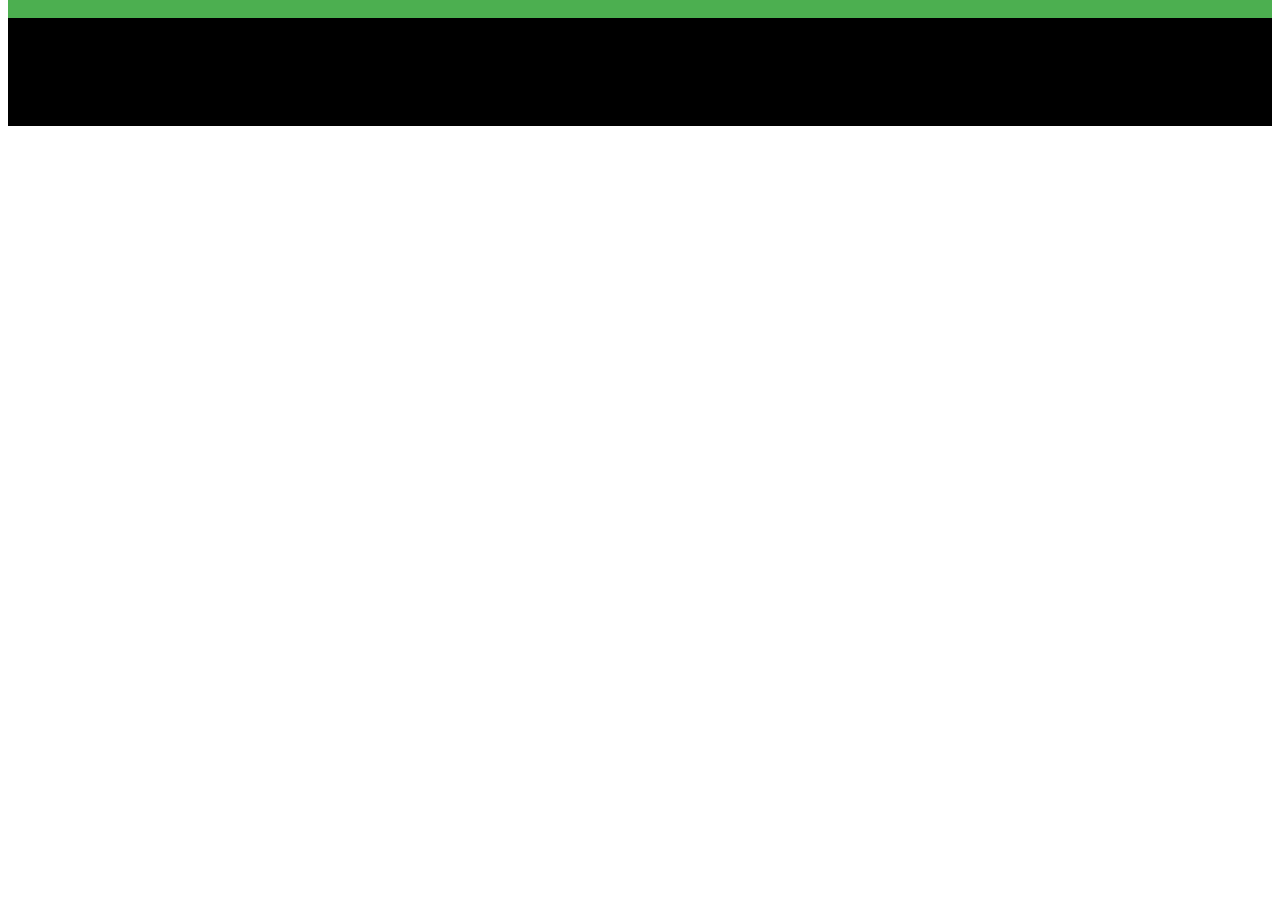
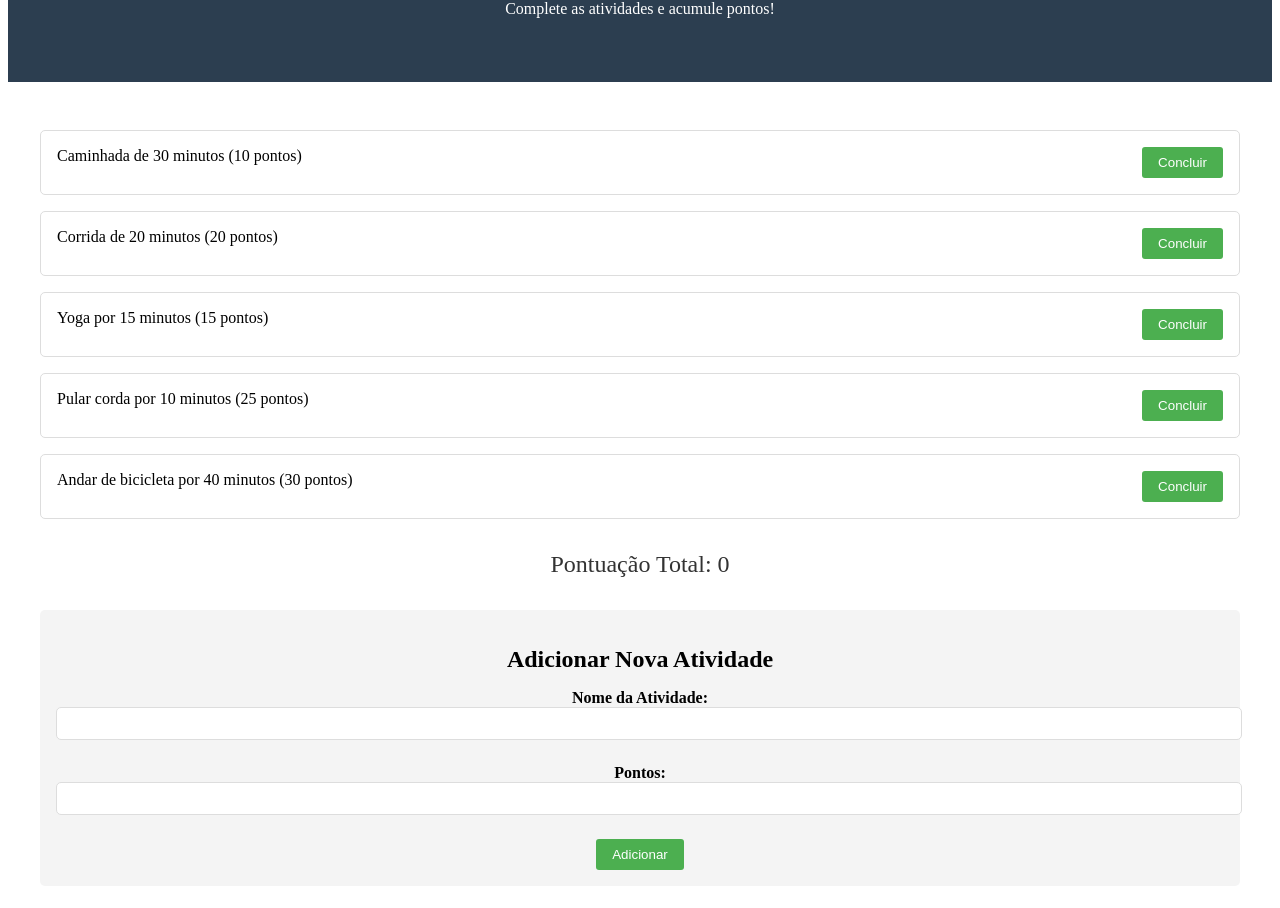
Before and after one commit to Alyssonfst/ProjetoSistemasMultimidia-2024.2, an Angular app in the folder SistemasMultimidia/: page /atividades in a window 1280 px wide. Shown: the part 136-1044 px from the top of the page. Before the commit the page ends 800 px from the top, so only its background shows below. Built offline with nearby package versions, Linux system fonts and the light colour scheme.

Commit message:
Colocando pontuação na nova página

```diff
--- a/SistemasMultimidia/src/app/app.component.css
+++ b/SistemasMultimidia/src/app/app.component.css
@@ -1,85 +1,3 @@
-/* Cabeçalho fixo no canto superior esquerdo */
-.header {
-  position: absolute;
-  top: 20px;
-  left: 20px;
-  display: flex;
-  justify-content: flex-start;
-  align-items: center;
-  margin-bottom: 20px;
-  z-index: 10;
-}
-
-.header-info {
-  line-height: 1.5;
-}
-
-.header-icon {
-  background-color: red;
-  color: white;
-  padding: 10px;
-  border-radius: 50%;
-  text-align: center;
-  font-size: 18px;
-  font-weight: bold;
-  width: 40px;
-  height: 40px;
-  display: flex;
-  justify-content: center;
-  align-items: center;
-}
-
-/* Estilo para o título da seção */
-.info-box h2 {
-  color: white; /* Título em branco */
-  text-align: center; /* Centralizado */
-  margin-bottom: 20px; /* Espaçamento inferior */
-}
-
-.mass-magra {
-  position: absolute; /* Define a posição relativa à página */
-  bottom: 20px; /* Distância da parte inferior */
-  left: 20px; /* Distância da parte esquerda */
-  width: 800px; /* Ajuste do tamanho da caixa, opcional */
-  background-color: black; /* Cor de fundo para destacar */
-}
-
-.grafico-container {
-
-  display: flex;
-  flex-direction: row;
-  gap: 100px;
-}
-
-.grafico-visceral {
-
-  height: 200px;
-  margin-bottom: auto;
-  display: flex;
-  align-items: center;
-  justify-content: center;
-
-}
-
-.grafico-cintura {
-
-  width: auto;
-  height: 200px;
-  margin-bottom: auto;
-  display: flex;
-  flex-direction: column;
-  align-items: center;
-  justify-content: center;
-}
-
-.modelo3d {
-
-  width: 400px;
-  height: 400px;
-  margin-top: 150px;
-  background-color: #111;
-}
-
       /* Estilo da barra de navegação */
       nav {
         width: 100%;
--- a/SistemasMultimidia/src/app/atividades/atividades.component.css
+++ b/SistemasMultimidia/src/app/atividades/atividades.component.css
@@ -0,0 +1,91 @@
+body {
+    font-family: Arial, sans-serif;
+    background-color: #f4f4f9;
+    margin: 0;
+    padding: 0;
+  }
+
+  header {
+    background-color: #2c3e50;
+    color: white;
+    text-align: center;
+    padding: 3rem;
+  }
+
+  main {
+    padding: 2rem;
+    text-align: center;
+  }
+
+  .activity-list {
+    list-style: none;
+    padding: 0;
+  }
+
+  .activity-item {
+    display: flex;
+    justify-content: space-between;
+    background: #ffffff;
+    padding: 1rem;
+    margin-bottom: 1rem;
+    border: 1px solid #ddd;
+    border-radius: 5px;
+  }
+
+  .activity-item button {
+    background: #4CAF50;
+    color: white;
+    border: none;
+    padding: 0.5rem 1rem;
+    cursor: pointer;
+    border-radius: 3px;
+  }
+
+  .activity-item button:hover {
+    background: #45a049;
+  }
+
+  .score {
+    text-align: center;
+    font-size: 1.5rem;
+    margin-top: 2rem;
+    color: #333;
+  }
+  .add-activity {
+    margin-top: 2rem;
+    padding: 1rem;
+    background-color: #f4f4f4;
+    border-radius: 5px;
+  }
+
+  .add-activity h2 {
+    margin-bottom: 1rem;
+    color: black;
+  }
+
+  .add-activity label {
+    display: block;
+    margin-bottom: 0.5rem;
+    font-weight: bold;
+  }
+
+  .add-activity input {
+    width: 100%;
+    padding: 0.5rem;
+    margin-bottom: 1rem;
+    border: 1px solid #ddd;
+    border-radius: 5px;
+  }
+
+  .add-activity button {
+    background: #4CAF50;
+    color: white;
+    border: none;
+    padding: 0.5rem 1rem;
+    cursor: pointer;
+    border-radius: 3px;
+  }
+
+  .add-activity button:hover {
+    background: #45a049;
+  }
--- a/SistemasMultimidia/src/app/atividades/atividades.component.html
+++ b/SistemasMultimidia/src/app/atividades/atividades.component.html
@@ -1,65 +1,30 @@
-<!DOCTYPE html>
-<html lang="en">
-<head>
-  <meta charset="UTF-8">
-  <meta name="viewport" content="width=device-width, initial-scale=1.0">
-  <title>Atividades Físicas</title>
-  <style>
-    body {
-      font-family: Arial, sans-serif;
-      margin: 0;
-      padding: 0;
-      background-color: black;
-    }
-    header {
-      background-color: #4CAF50;
-      color: white;
-      text-align: center;
-      padding: 1rem;
-    }
-    main {
-      padding: 2rem;
-    }
-    .activity-list {
-      list-style: none;
-      padding: 0;
-    }
-    .activity-item {
-      display: flex;
-      justify-content: space-between;
-      background: #ffffff;
-      padding: 1rem;
-      margin-bottom: 1rem;
-      border: 1px solid #ddd;
-      border-radius: 5px;
-    }
-    .activity-item button {
-      background: #4CAF50;
-      color: white;
-      border: none;
-      padding: 0.5rem 1rem;
-      cursor: pointer;
-      border-radius: 3px;
-    }
-    .activity-item button:hover {
-      background: #45a049;
-    }
-    .score {
-      text-align: center;
-      font-size: 1.5rem;
-      margin-top: 1rem;
-    }
-  </style>
-</head>
-<body>
 <header>
   <h1>Atividades Físicas</h1>
   <p>Complete as atividades e acumule pontos!</p>
 </header>
+
 <main>
-    <ul class="activity-list" id="activity-list"></ul>
-    <div class="score">Pontuação Total: <span id="score">0</span></div>
+  <ul class="activity-list" id="activity-list">
+    <li *ngFor="let activity of activities; let i = index" class="activity-item">
+      <span>{{ activity.name }} ({{ activity.points }} pontos)</span>
+      <button (click)="completeActivity(i)">Concluir</button>
+    </li>
+  </ul>
+
+  <div class="score">Pontuação Total: <span id="score">{{ totalScore }}</span></div>
+
+  <div class="add-activity">
+    <h2>Adicionar Nova Atividade</h2>
+    <form (ngSubmit)="addActivity()">
+      <label>
+        Nome da Atividade:
+        <input type="text" [(ngModel)]="newActivityName" name="activityName" required />
+      </label>
+      <label>
+        Pontos:
+        <input type="number" [(ngModel)]="newActivityPoints" name="activityPoints" required />
+      </label>
+      <button type="submit">Adicionar</button>
+    </form>
+  </div>
 </main>
-  <script src="script.js"></script>
-</body>
-</html>
--- a/SistemasMultimidia/src/app/atividades/atividades.component.ts
+++ b/SistemasMultimidia/src/app/atividades/atividades.component.ts
@@ -1,13 +1,15 @@
 import { Component } from '@angular/core';
+import { CommonModule } from '@angular/common';
+import { FormsModule } from '@angular/forms';
 
 @Component({
   selector: 'app-atividades',
   standalone: true,
   templateUrl: './atividades.component.html',
   styleUrls: ['./atividades.component.css'],
+  imports: [CommonModule, FormsModule],
 })
 export class AtividadesComponent {
-
   activities = [
     { name: 'Caminhada de 30 minutos', points: 10 },
     { name: 'Corrida de 20 minutos', points: 20 },
@@ -16,11 +18,29 @@ export class AtividadesComponent {
     { name: 'Andar de bicicleta por 40 minutos', points: 30 },
   ];
 
-
   totalScore = 0;
 
+  newActivityName = '';
+  newActivityPoints: number | null = null;
+
+  completeActivity(index: number): void {
+    const completedActivity = this.activities.splice(index, 1)[0];
+    this.updateScore(completedActivity.points);
+  }
 
   updateScore(points: number): void {
     this.totalScore += points;
   }
+
+  // Adiciona uma nova atividade à lista
+  addActivity(): void {
+    if (this.newActivityName && this.newActivityPoints !== null) {
+      this.activities.push({
+        name: this.newActivityName,
+        points: this.newActivityPoints,
+      });
+      this.newActivityName = '';
+      this.newActivityPoints = null;
+    }
+  }
 }
--- a/SistemasMultimidia/src/app/home/home.component.css
+++ b/SistemasMultimidia/src/app/home/home.component.css
@@ -0,0 +1,104 @@
+/* Cabeçalho fixo no canto superior esquerdo */
+.header {
+    position: absolute;
+    top: 20px;
+    left: 20px;
+    display: flex;
+    justify-content: flex-start;
+    align-items: center;
+    margin-bottom: 20px;
+    z-index: 10;
+  }
+
+  .header-info {
+    line-height: 1.5;
+  }
+
+  .header-icon {
+    background-color: red;
+    color: white;
+    padding: 10px;
+    border-radius: 50%;
+    text-align: center;
+    font-size: 18px;
+    font-weight: bold;
+    width: 40px;
+    height: 40px;
+    display: flex;
+    justify-content: center;
+    align-items: center;
+  }
+
+  /* Estilo para o título da seção */
+  .info-box h2 {
+    color: white; /* Título em branco */
+    text-align: center; /* Centralizado */
+    margin-bottom: 20px; /* Espaçamento inferior */
+  }
+
+  .mass-magra {
+    position: absolute; /* Define a posição relativa à página */
+    bottom: 20px; /* Distância da parte inferior */
+    left: 20px; /* Distância da parte esquerda */
+    width: 800px; /* Ajuste do tamanho da caixa, opcional */
+    background-color: black; /* Cor de fundo para destacar */
+  }
+
+  .grafico-container {
+
+    display: flex;
+    flex-direction: row;
+    gap: 100px;
+  }
+
+  .grafico-visceral {
+
+    height: 200px;
+    margin-bottom: auto;
+    display: flex;
+    align-items: center;
+    justify-content: center;
+
+  }
+
+  .grafico-cintura {
+
+    width: auto;
+    height: 200px;
+    margin-bottom: auto;
+    display: flex;
+    flex-direction: column;
+    align-items: center;
+    justify-content: center;
+  }
+
+  .modelo3d {
+
+    width: 400px;
+    height: 400px;
+    margin-top: 150px;
+    background-color: #111;
+  }
+
+      /* Estilo da barra de navegação */
+      nav {
+        width: 100%;
+        background-color: #333;
+        display: flex;
+        justify-content: space-around;
+        padding: 10px;
+        top: 0;
+        position: absolute;
+        left: 0;
+        z-index: 1000; /* Garantir que fique acima de outros elementos */
+      }
+
+      /* Estilo dos links dentro da barra de navegação */
+      nav a {
+        color: white;
+        text-decoration: none;
+        font-size: 16px;
+        padding: 10px;
+        border-radius: 4px;
+        transition: background-color 0.3s;
+      }
--- a/SistemasMultimidia/src/app/home/home.component.html
+++ b/SistemasMultimidia/src/app/home/home.component.html
@@ -34,6 +34,7 @@
       justify-content: space-between;
       align-items: center;
       margin-bottom: 20px;
+      padding-top: 40px;
     }
 
     .header-info {
```
Lines whose indentation alone changed are shown as unchanged.
